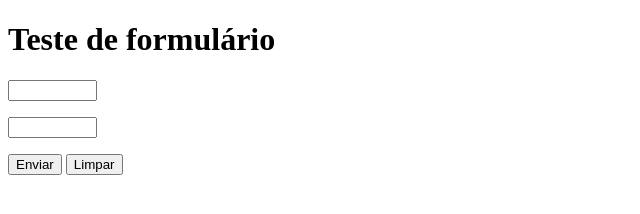
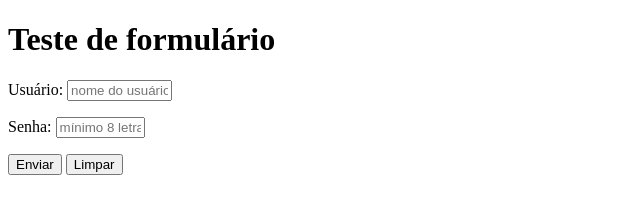
Before and after one commit to andremacaro/html-css, a plain HTML site: page exercicios/ex025/form002.html in a window 1280 px wide. Shown: the whole page, without its empty margins (0-640 px from the left). Drawn offline with Linux system fonts and the light colour scheme.

Commit message:
Update form002.html

```diff
--- a/exercicios/ex025/form002.html
+++ b/exercicios/ex025/form002.html
@@ -7,14 +7,14 @@
 </head>
 <body>
     <h1>Teste de formulário</h1>
-    <form action="cadastro.php" method="post">
+    <form action="cadastro.php" method="post" autocomplete="on">
         <p>
-            <label for="iusuario"></label>
-            <input type="text" name="usuario" id="iusuario" size="8" required minlength="5" maxlength="10">
+            <label for="iusuario">Usuário:</label>
+            <input type="text" name="usuario" id="iusuario" size="10" required minlength="5" maxlength="30" placeholder="nome do usuário">
         </p>
         <p>
-            <label for="isenha"></label>
-            <input type="password" name="senha" size="8" id="isenha" required minlength="8">
+            <label for="isenha">Senha:</label>
+            <input type="password" name="senha" size="8" id="isenha" required minlength="8" placeholder="mínimo 8 letras">
         </p>
         <P>
             <input type="submit" value="Enviar">
```
